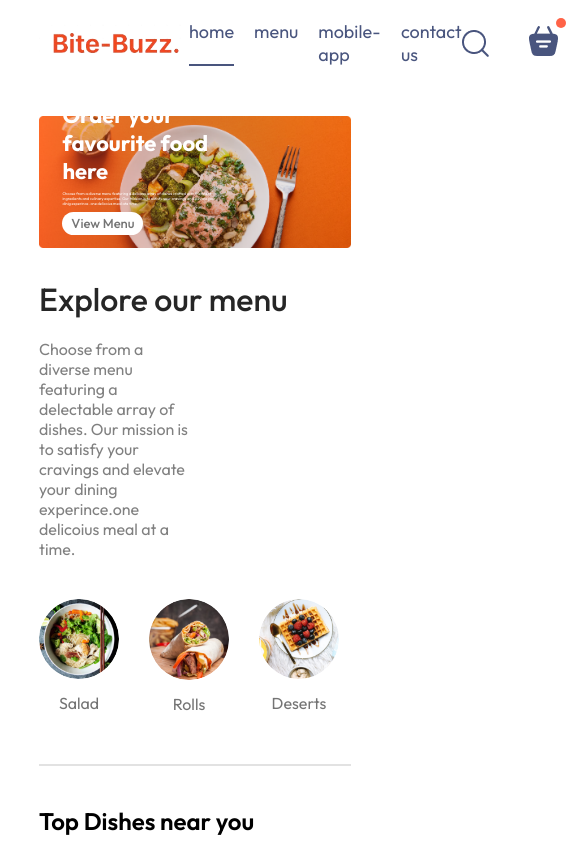
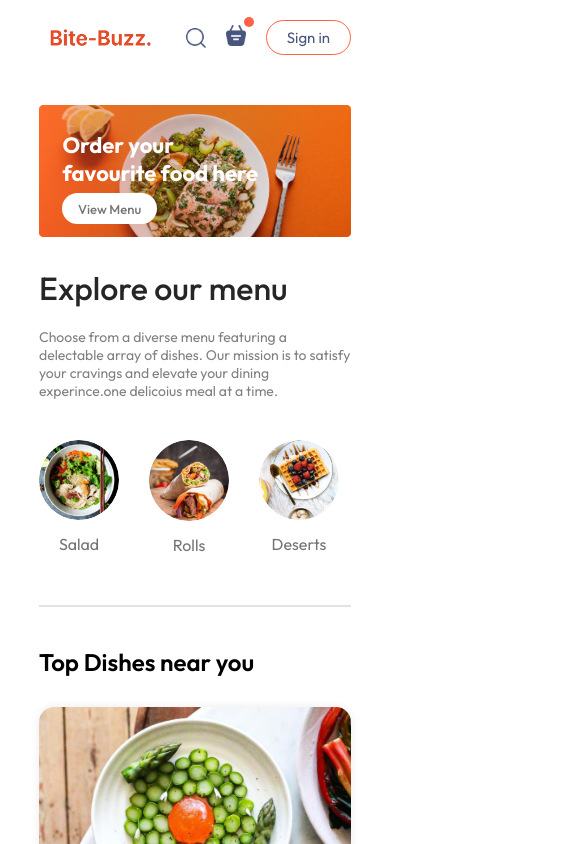
Before and after one commit to sari-rahul/BiteBuzz, a React (Create React App) app: page / in a window 390 px wide. Shown: the top 844 px of the page, 585 px wide, since content can reach past the window. Built offline with nearby package versions, Linux system fonts and the light colour scheme.

Commit message:
Add Login and Signup components

```diff
--- a/src/App.js
+++ b/src/App.js
@@ -1,17 +1,21 @@
-import React from 'react';
+import React, { useState } from 'react';
 import Navbar from './components/Navbar/Navbar';
 import { Route, Routes } from 'react-router-dom';
 import Home from './pages/Home/Home';
 import Cart from './pages/Cart/Cart';
 import PlaceOrder from './pages/PlaceOrder/PlaceOrder';
 import Footer from './components/Footer/Footer';
+import LoginPopup from './components/LoginPopup/LoginPopup';
 
 
 const App = () => {
+
+  const[showLogin,setShowLogin] = useState(false)
   return (
     <>
+      {showLogin?<LoginPopup setShowLogin={setShowLogin}/>:<></>}
       <div className='app'>
-        <Navbar/>
+        <Navbar setShowLogin={setShowLogin}/>
         <Routes>
           <Route path='/' element={<Home/>} />
           <Route path='/cart' element={<Cart/>} />
--- /dev/null
+++ b/src/components/AppDownload/AppDownload.css
@@ -0,0 +1,23 @@
+.app-download{
+    margin:auto auto;
+    margin-top: 100px;
+    font-size: max(3vw, 20px);
+    text-align: center;
+    font-weight: 500;
+}
+
+.app-download-platforms{
+    display: flex;
+    justify-content: center;
+    gap: max(2vw,10px);
+    margin-top: 40px;
+}
+.app-download-platforms img{
+    width: max(30vw,120px);
+    max-width:180px;
+    transition: 0.5s;
+    cursor: pointer;
+}
+.app-download-platforms img:hover{
+    transform:scale(1.05) ;
+}
--- /dev/null
+++ b/src/components/AppDownload/AppDownload.js
@@ -0,0 +1,17 @@
+import React from 'react';
+import './AppDownload.css';
+import { assets } from '../../assets/assets';
+
+const AppDownload = () => {
+  return (
+    <div className='app-download' id='app-download'>
+      <p> For Better Experience Download <br />Bite-Buzz App</p>
+      <div className="app-download-platforms">
+        <img src={assets.play_store} alt="" />
+        <img src={assets.app_store} alt="" />
+      </div>
+    </div>
+  )
+}
+
+export default AppDownload
--- a/src/components/ExploreMenu/ExploreMenu.css
+++ b/src/components/ExploreMenu/ExploreMenu.css
@@ -46,3 +46,11 @@
     border:4px solid tomato;
     padding: 2px;
 }
+
+@media (max-width:1050px) {
+    .explore-menu-text{
+        max-width: 100%;
+        font-size: 14px;
+    }
+
+}
--- a/src/components/Footer/Footer.css
+++ b/src/components/Footer/Footer.css
@@ -46,3 +46,13 @@
     background-color: grey;
     border: none;
 }
+@media (max-width:750px) {
+    .footer-content{
+        display: flex;
+        flex-direction: column;
+        gap: 35px;
+    }
+    .footer-copyright{
+        text-align: center;
+    }
+}
--- a/src/components/Header/Header.css
+++ b/src/components/Header/Header.css
@@ -34,3 +34,23 @@
     font-size: max(1vw,13px);
     border-radius:50px;
 }
+
+@media (max-width:1050px){
+
+    .header-contents{
+        max-width: 45%;
+    }
+}
+
+@media (max-width:750px){
+
+    .header-contents{
+        max-width: 65%;
+    }
+    .header-contents p{
+        display: none;
+    }
+    .header-contents button{
+        padding: 2vw 4vw;
+    }
+}
--- /dev/null
+++ b/src/components/LoginPopup/LoginPopup.css
@@ -0,0 +1,65 @@
+.login-popup{
+    position: absolute;
+    z-index: 1;
+    width: 100%;
+    height: 100%;
+    background-color: #00000090;
+    display: grid;
+}
+.login-popup-container{
+    place-self: center;
+    width: max(23vw,330px);
+    color: #808080;
+    background-color:white ;
+    display: flex;
+    flex-direction: column;
+    gap: 25px;
+    padding: 25px 30px;
+    border-radius: 8px;
+    font-size: 14px;
+    animation: fadeIn 0.5s;
+}
+.login-popup-title{
+    display: flex;
+    justify-content: space-between;
+    align-items: center;
+    color: black;
+}
+.login-popup-title img{
+    width: 16px;
+    cursor: pointer;
+}
+.login-popup-input{
+    display: flex;
+    flex-direction: column;
+    gap: 20px;
+}
+.login-popup-input input{
+    outline: none;
+    border: 1px solid #c9c9c9;
+    padding: 10px;
+    border-radius: 4px;
+}
+.login-popup-container button{
+    border: none;
+    padding: 10px;
+    border-radius: 4px;
+    color: white;
+    background-color: tomato;
+    font-size: 15px;
+    cursor: pointer;
+}
+.login-popup-condition{
+    display: flex;
+    align-items: start;
+    gap: 8px;
+    margin-top: -15px;
+}
+.login-popup-condition input{
+    margin-top: 5px;
+}
+.login-popup p span{
+    color: tomato;
+    font-weight: 500;
+    cursor: pointer;
+}
--- /dev/null
+++ b/src/components/LoginPopup/LoginPopup.js
@@ -0,0 +1,36 @@
+import React, { useState } from 'react';
+import './LoginPopup.css';
+import { assets } from '../../assets/assets';
+
+const LoginPopup = ({setShowLogin}) => {
+    const[currentState,setCurrentState] = useState('Sign Up')
+  return (
+    <div className='login-popup'>
+      <form className="login-popup-container">
+        <div className="login-popup-title">
+            <h2>{currentState}</h2>
+            <img onClick={()=>setShowLogin(false)} src={assets.cross_icon} alt="" />
+        </div>
+        <div className="login-popup-input">
+            {currentState==='Login'? <></> : <input type="text" placeholder='Your name' required/> }
+
+            <input type="email" placeholder='Your email' required />
+            <input type="password" placeholder='Password' required/>
+        </div>
+        <button>{currentState==='Sign Up'?"Create account":"Login"}</button>
+
+        <div className="login-popup-condition">
+            <input type="checkbox" required />
+            <p>By continuing,I agree to the terms of use & privacy policy</p>
+        </div>
+        {currentState==='Login'
+         ?<p>Create a new account? <span onClick={()=>setCurrentState('Sign Up')}>Click here</span></p>
+         :<p>already have an account? <span onClick={()=>setCurrentState('Login')}>Login Here</span> </p>
+        }
+      </form>
+
+    </div>
+  );
+};
+
+export default LoginPopup
--- a/src/components/Navbar/Navbar.css
+++ b/src/components/Navbar/Navbar.css
@@ -51,3 +51,50 @@
     top: -8px;
     right:-8px;
 }
+@media (max-width:1050px) {
+    .navbar .logo{
+        width: 140px;
+    }
+    .navbar-menu{
+        gap: 20px;
+        font-size: 17px;
+    }
+    .navbar-right{
+        gap: 30px;
+    }
+    .navbar-right img{
+       width: 22px;
+    }
+    .navbar-right button{
+        padding: 8px 25px;
+    }
+
+}
+@media (max-width:900px) {
+    .navbar .logo{
+        width: 120px;
+    }
+    .navbar-menu{
+        gap: 15px;
+        font-size: 16px;
+    }
+    .navbar-right{
+        gap: 20px;
+    }
+    .navbar-right img{
+       width: 20px;
+    }
+    .navbar-right button{
+        padding: 7px 20px;
+        font-size: 15px;
+    }
+
+}
+@media (max-width:750px) {
+
+    .navbar-menu{
+        display: none;
+    }
+
+
+}
--- a/src/components/Navbar/Navbar.js
+++ b/src/components/Navbar/Navbar.js
@@ -1,8 +1,9 @@
 import React, { useState } from 'react';
 import './Navbar.css';
 import {assets} from '../../assets/assets';
+import { Link } from 'react-router-dom';
 
-const Navbar = () => {
+const Navbar = ({setShowLogin}) => {
 
     const[menu,setMenu] = useState('home');
 
@@ -11,10 +12,10 @@
 
     <img src={assets.logo} alt="" className="logo" />
     <ul className="navbar-menu">
-        <li onClick={()=>setMenu('home')} className={menu==='home'?'active':''}> home</li>
-        <li onClick={()=>setMenu('menu')} className={menu==='menu'?'active':''}>menu</li>
-        <li onClick={()=>setMenu('mobile-app')} className={menu==='mobile-app'?'active':''}>mobile-app</li>
-        <li onClick={()=>setMenu('contact-us')} className={menu==='contact-us'?'active':''}>contact us</li>
+        <Link  onClick={()=>setMenu('home')} className={menu==='home'?'active':''}> home</Link>
+        <a href='#explore-menu' onClick={()=>setMenu('menu')} className={menu==='menu'?'active':''}>menu </a>
+        <a href='#app-download' onClick={()=>setMenu('mobile-app')} className={menu==='mobile-app'?'active':''}>mobile-app</a>
+        <a href='#footer' onClick={()=>setMenu('contact-us')} className={menu==='contact-us'?'active':''}>contact us</a>
     </ul>
     <div className="navbar-right">
         <img src={assets.search_icon} alt="" />
@@ -22,7 +23,7 @@
             <img src={assets.basket_icon} alt="" />
             <div className="dot"></div>
         </div>
-        <button>Signin</button>
+        <button onClick={()=>setShowLogin(true)}>Sign in</button>
     </div>
     </div>
   );
--- a/src/index.css
+++ b/src/index.css
@@ -4,6 +4,7 @@
   margin:0;
   box-sizing: border-box;
   font-family: outfit;
+  scroll-behavior: smooth;
 }
 
 body{
--- a/src/pages/Home/Home.js
+++ b/src/pages/Home/Home.js
@@ -3,6 +3,7 @@
 import Header from '../../components/Header/Header';
 import ExploreMenu from '../../components/ExploreMenu/ExploreMenu';
 import FoodDisplay from '../../components/FoodDisplay/FoodDisplay';
+import AppDownload from '../../components/AppDownload/AppDownload';
 
 const Home = () => {
     const[category,setCategory] = useState('All')
@@ -12,6 +13,7 @@
      <Header/>
      <ExploreMenu category={category} setCategory={setCategory}/>
      <FoodDisplay category={category}/>
+     <AppDownload/>
     </div>
   )
 }
```
